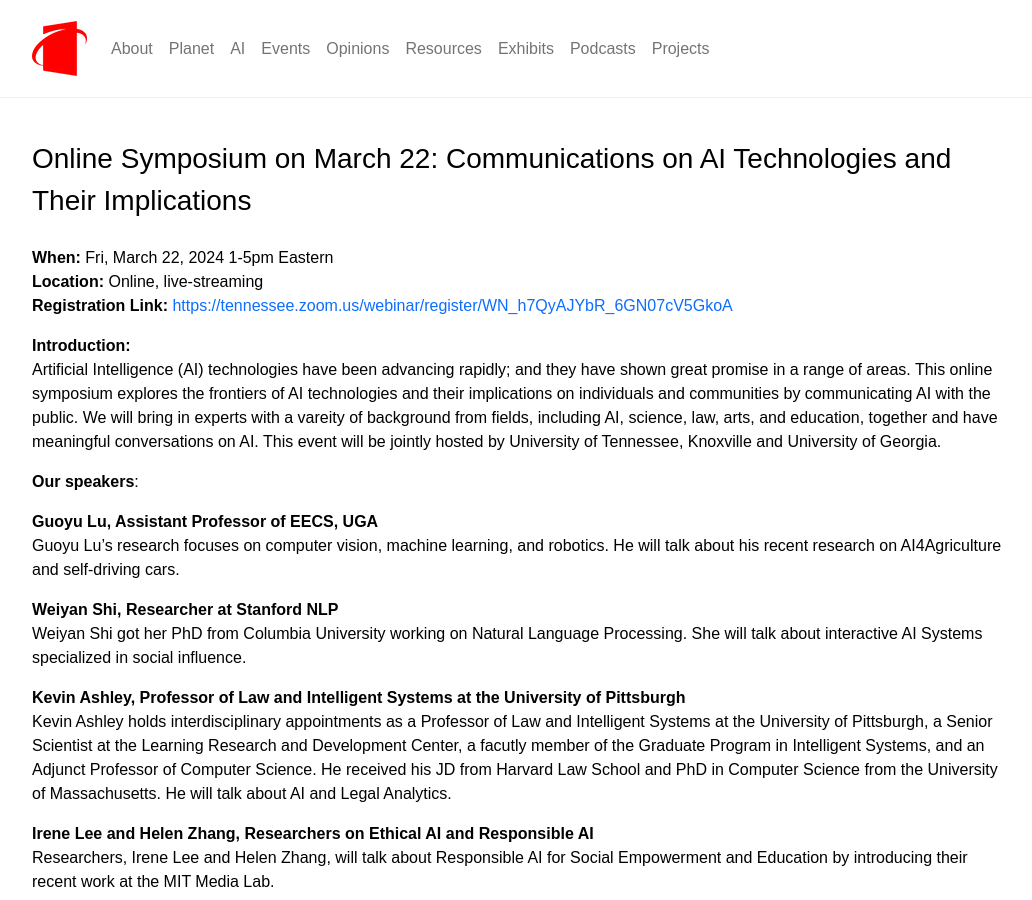
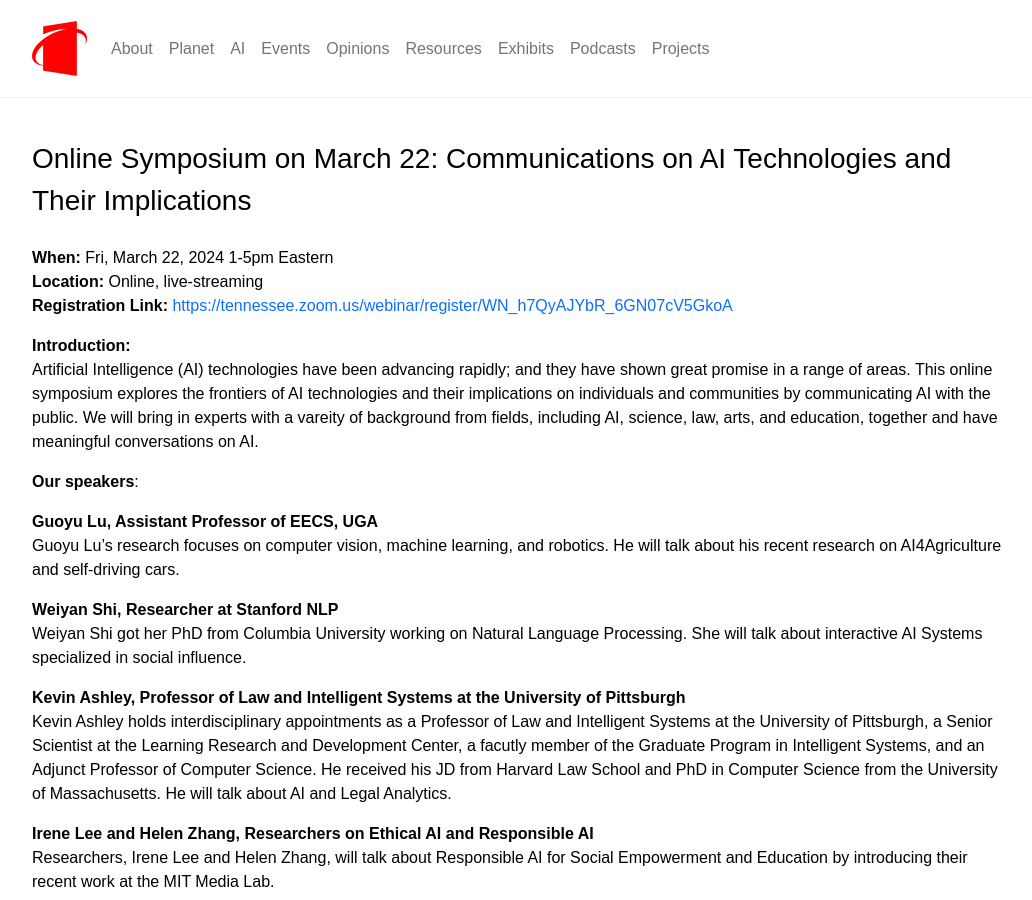
Before and after one commit to planet-ai-2023/planet-ai-2023.github.io, a Jekyll site: the page built from _posts/2024-2-26-online-symposium-communicaitons-on-ai-technologies-and-their-implications.md, in a window 1280 px wide and 900 px high. Shown: the whole window, without its empty margins (120-1152 px from the left). Built offline with Jekyll 4.4.1, drawn with Linux system fonts in a browser that asks for light colours.

Commit message:
Update 2024-2-26-online-symposium-communications-on-ai-technologies-and-their-implications.md

```diff
--- a/_posts/2024-2-26-online-symposium-communicaitons-on-ai-technologies-and-their-implications.md
+++ b/_posts/2024-2-26-online-symposium-communicaitons-on-ai-technologies-and-their-implications.md
@@ -12,7 +12,7 @@ tags: [ events ]
 **Registration Link:** [https://tennessee.zoom.us/webinar/register/WN_h7QyAJYbR_6GN07cV5GkoA](https://tennessee.zoom.us/webinar/register/WN_h7QyAJYbR_6GN07cV5GkoA){:target="_blank"}
 
 **Introduction:**
-Artificial Intelligence (AI) technologies have been advancing rapidly; and they have shown great promise in a range of areas. This online symposium explores the frontiers of AI technologies and their implications on individuals and communities by communicating AI with the public. We will bring in experts with a vareity of background from fields, including AI, science, law, arts, and education, together and have meaningful conversations on AI. This event will be jointly hosted by University of Tennessee, Knoxville and University of Georgia.
+Artificial Intelligence (AI) technologies have been advancing rapidly; and they have shown great promise in a range of areas. This online symposium explores the frontiers of AI technologies and their implications on individuals and communities by communicating AI with the public. We will bring in experts with a vareity of background from fields, including AI, science, law, arts, and education, together and have meaningful conversations on AI.
 
 **Our speakers**:
 
```
